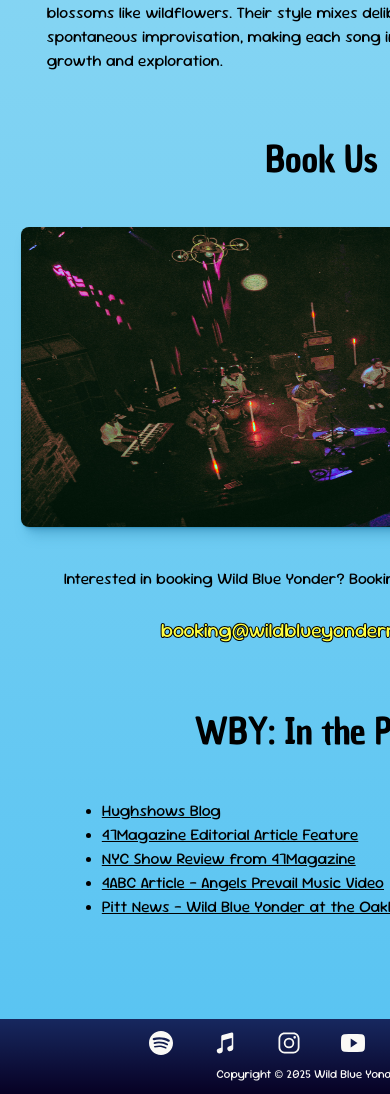
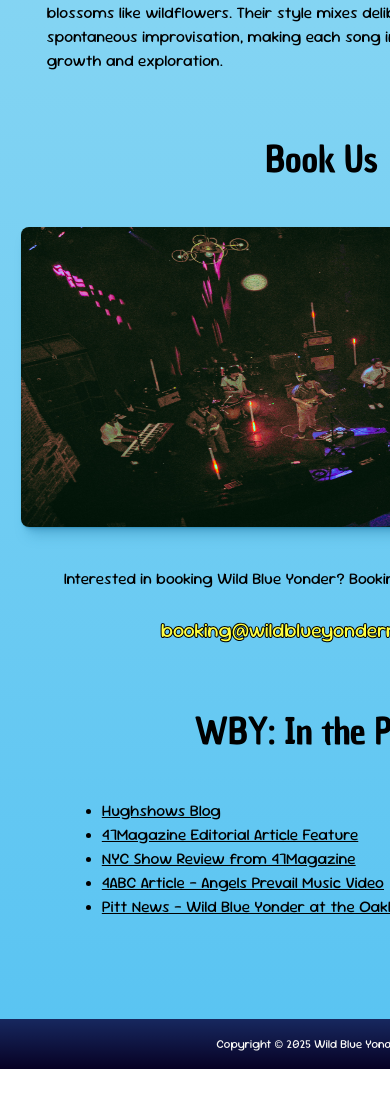
Before and after one commit to danielkurtsawyer/wild-blue-yonder, a React (Vite) app in the folder wild-blue-yonder-website/: page /about in a window 390 px wide. Shown: the part 1193-2287 px from the top of the page. After the commit the page ends 2262 px from the top, so only its background shows below. Built offline with nearby package versions, Linux system fonts and the light colour scheme.

Commit message:
Add responsiveness to footer

```diff
--- a/wild-blue-yonder-website/src/components/Footer/footer.css
+++ b/wild-blue-yonder-website/src/components/Footer/footer.css
@@ -18,3 +18,12 @@ footer {
 .footer-wrapper span {
   width: max-content;
 }
+
+@media (max-width: 937px) {
+  footer {
+    height: 50px;
+  }
+  footer .social-media-links-wrapper {
+    display: none;
+  }
+}
--- a/wild-blue-yonder-website/src/index.css
+++ b/wild-blue-yonder-website/src/index.css
@@ -215,3 +215,9 @@ main {
 footer {
   background: linear-gradient(180deg, #17285f 0%, #070124 100%);
 }
+
+@media (max-width: 937px) {
+  #root {
+    grid-template-rows: 100px 1fr 50px;
+  }
+}
```
